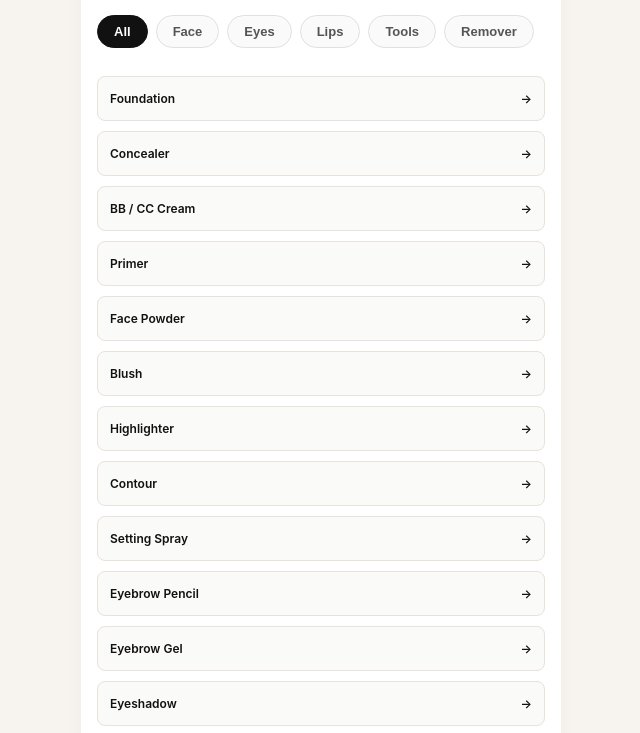
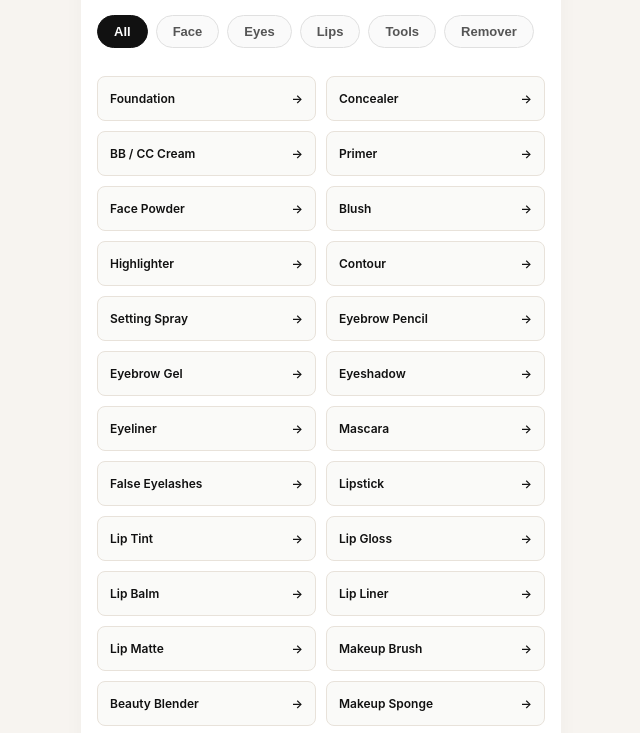
Before and after one commit to madisonandersonxyz-beep/mdsonndrson, a plain HTML site: page index.html in a window 1280 px wide. Shown: the part 48-781 px from the top of the page, without its empty margins (319-959 px from the left). Drawn offline with Linux system fonts and the light colour scheme.

Commit message:
index.html

```diff
--- a/index.html
+++ b/index.html
@@ -70,10 +70,10 @@
       border-color: #111111;
     }
 
-    /* 1 Column Grid para sa mga Category */
+    /* 2 Columns Grid para sa mga Category */
     .categories-list {
       display: grid;
-      grid-template-columns: 1fr;
+      grid-template-columns: repeat(2, 1fr);
       gap: 10px;
     }
 
@@ -122,7 +122,7 @@
       <button class="tab-btn" data-cat="remover">Remover</button>
     </div>
 
-    <!-- Category List na purong pangalan lang ng category at nakaka-link sa hiwalay na HTML -->
+    <!-- Category List na may 2 columns bawat row -->
     <div class="categories-list" id="categoriesList"></div>
 
     <footer>
@@ -138,9 +138,9 @@
       { category: "face", title: "BB / CC Cream", link: "bb-cc-cream/bb-cc-cream.html" },
       { category: "face", title: "Primer", link: "primer/primer.html" },
       { category: "face", title: "Face Powder", link: "face-powder/face-powder.html" },
-      { category: "face", title: "Blush", link: "blushblush.html" },
+      { category: "face", title: "Blush", link: "blush/blush.html" },
       { category: "face", title: "Highlighter", link: "highlighter/highlighter.html" },
-      { category: "face", title: "Contour", link: "countour/contour.html" },
+      { category: "face", title: "Contour", link: "contour/contour.html" },
       { category: "face", title: "Setting Spray", link: "setting-spray/setting-spray.html" },
 
       // Eyes
```
